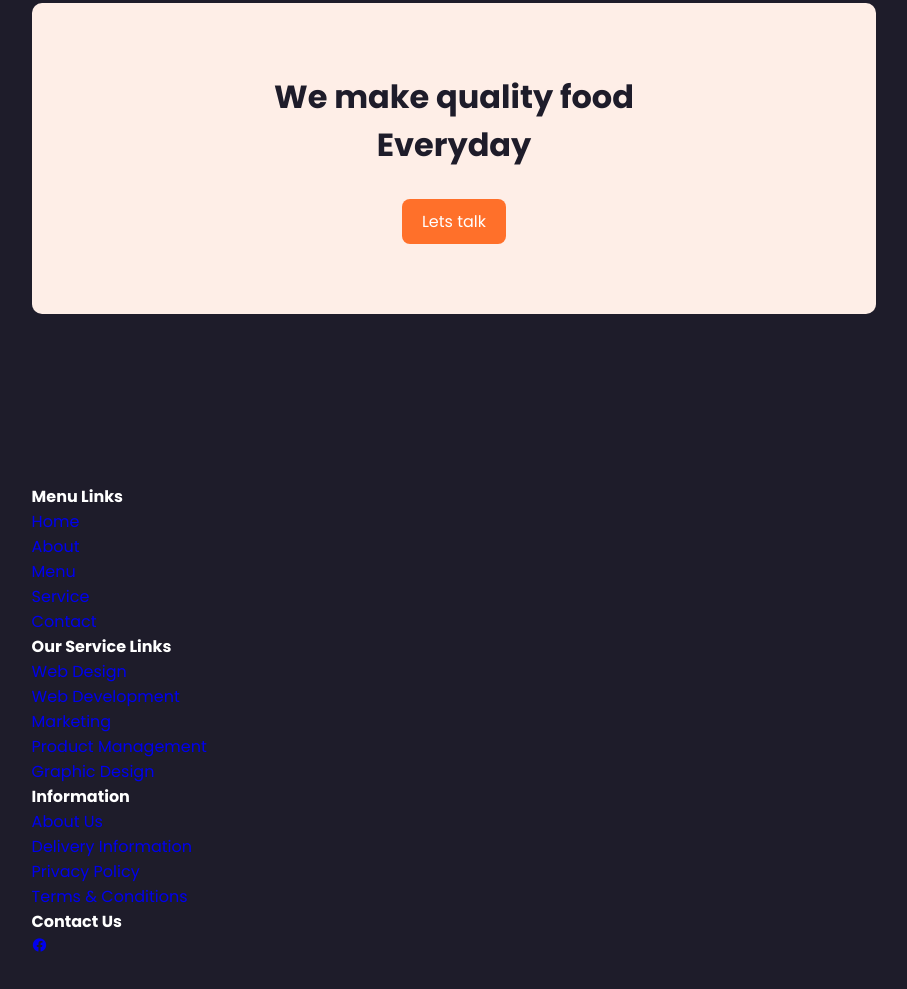
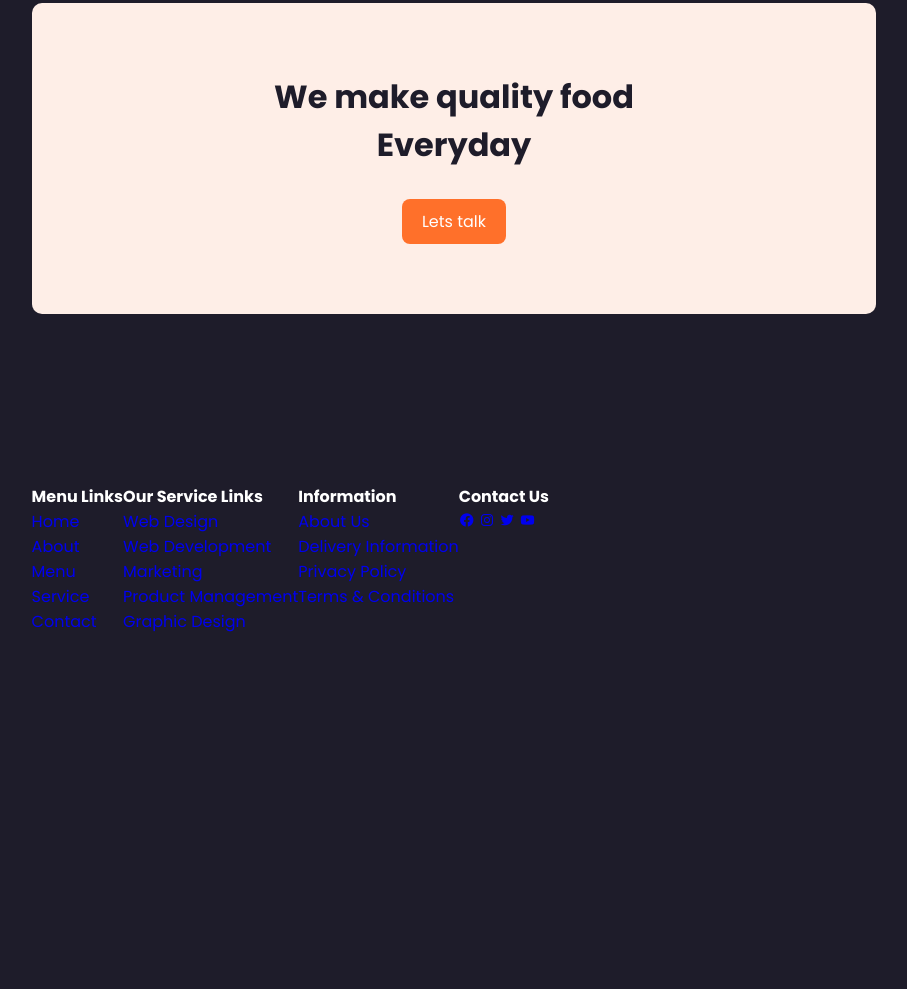
Before and after one commit to Bithe/burger, a plain HTML site: page index.html in a window 1280 px wide. Shown: the part 2740-3729 px from the top of the page, without its empty margins (186-1093 px from the left). After the commit the page ends 3444 px from the top, so only its background shows below. Drawn offline with nearby package versions, Linux system fonts and the light colour scheme.

Commit message:
information

```diff
--- a/index.html
+++ b/index.html
@@ -200,9 +200,9 @@
                     <h4>Contact Us</h4>
                     <div class="social">
                         <a href="#"><i class='bx bxl-facebook-circle' ></i></a>
-                        <a href="#"></a>
-                        <a href="#"></a>
-                        <a href="#"></a>
+                        <a href="#"><i class='bx bxl-instagram' ></i></a>
+                        <a href="#"><i class='bx bxl-twitter' ></i></a>
+                        <a href="#"><i class='bx bxl-youtube' ></i></a>
                     </div>
                 </div>
 
--- a/style.css
+++ b/style.css
@@ -237,3 +237,12 @@ font-weight: 600;
     color: var(--bg-color);
     margin-bottom: 30px;
 }
+
+.main{
+    display: flex;
+    flex-wrap: wrap;
+}
+
+.footer{
+    padding: ;
+}
```
